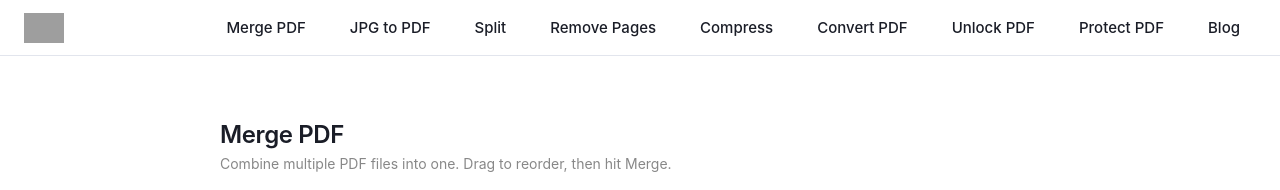
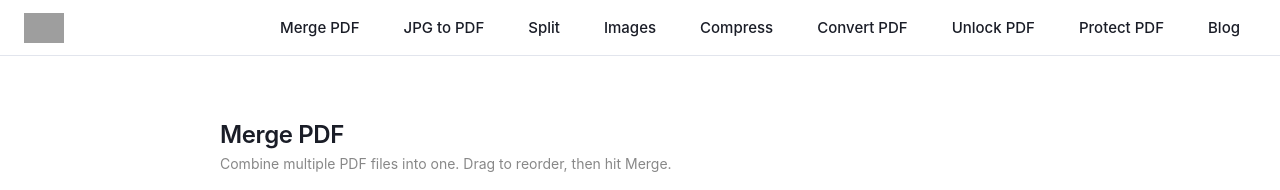
Before and after one commit to rforrupesh/pdf, a Jekyll site: the page built from index.html, in a window 1280 px wide. Shown: the top 190 px of the page. Built offline with Jekyll 4.4.1, drawn with Linux system fonts in a browser that asks for light colours; grey boxes are pictures that could not be loaded.

Commit message:
Update navbar.html

```diff
--- a/_includes/navbar.html
+++ b/_includes/navbar.html
@@ -11,7 +11,7 @@
     <a href="https://rforrupesh.github.io/pdf/merge/">Merge PDF</a>
     <a href="https://rforrupesh.github.io/pdf/jpg-to-pdf/">JPG to PDF</a>
     <a href="https://rforrupesh.github.io/pdf/split/">Split</a>
-    <a href="#">Remove Pages</a>
+    <a href="https://rforrupesh.github.io/pdf/image/">Images</a>
     <a href="#">Compress</a>
     <a href="#">Convert PDF</a>
     <a href="#">Unlock PDF</a>
```
